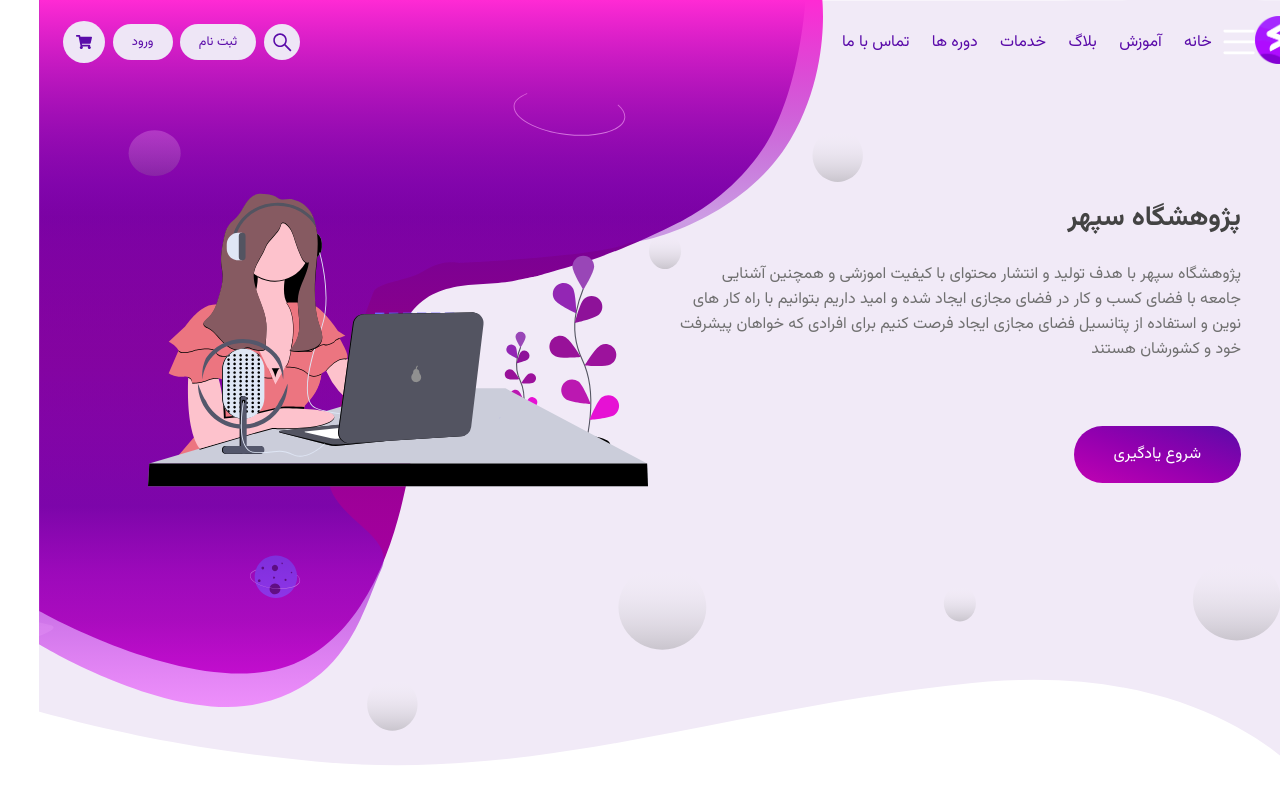
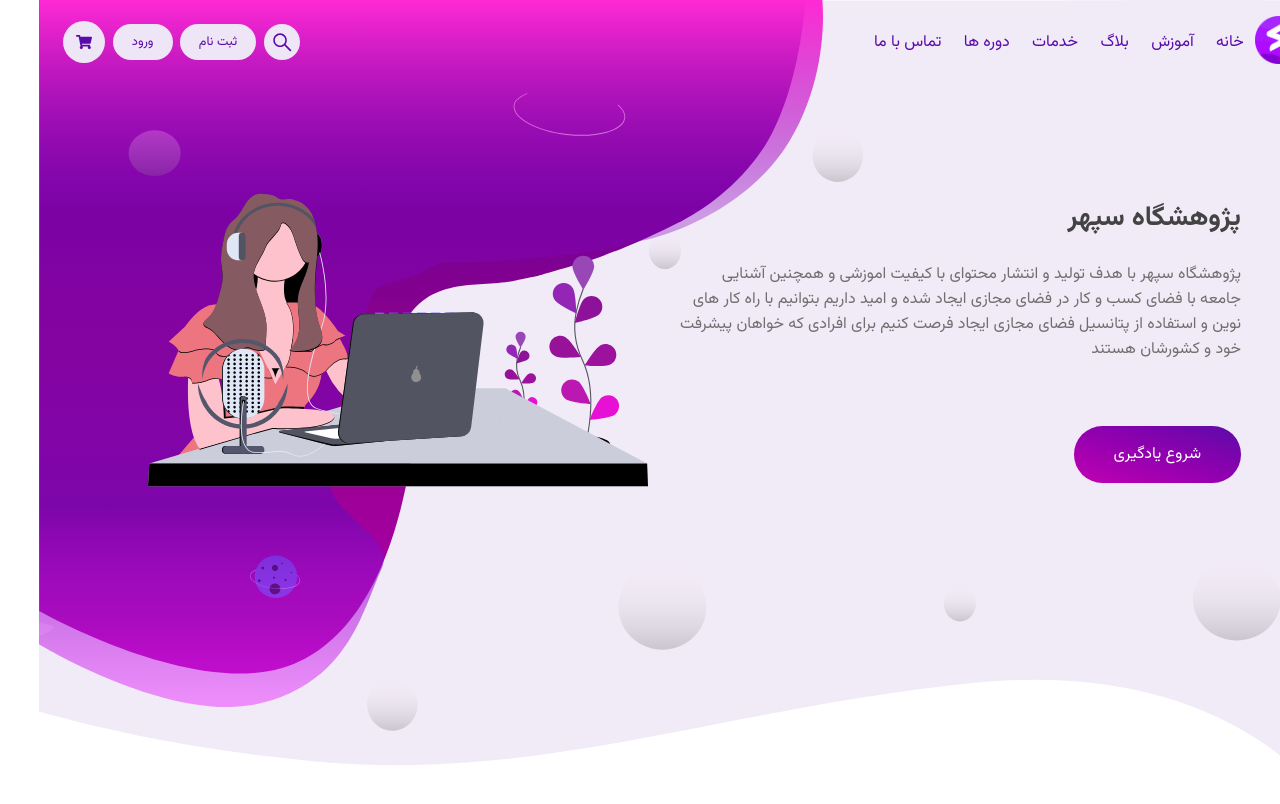
Before and after one commit to alimooo1/Sadrun_Project, a React (Vite) app in the folder sadrun-project/: page /landing in a window 1280 px wide. Shown: the top 804 px of the page. Built offline with nearby package versions, Linux system fonts and the light colour scheme.

Commit message:
add display none to icon in big screen nav

```diff
--- a/sadrun-project/src/components/LandingPage/LandingNav/LandingNav.module.scss
+++ b/sadrun-project/src/components/LandingPage/LandingNav/LandingNav.module.scss
@@ -47,6 +47,9 @@ nav {
   cursor: pointer;
   @include size(2rem, 2rem);
   @include typography($primary-font-family, 2rem, #fff);
+  @include min-width ($breakpoint:medium){
+    display: none;
+  }
 }
 
 .navigationItems {
```
